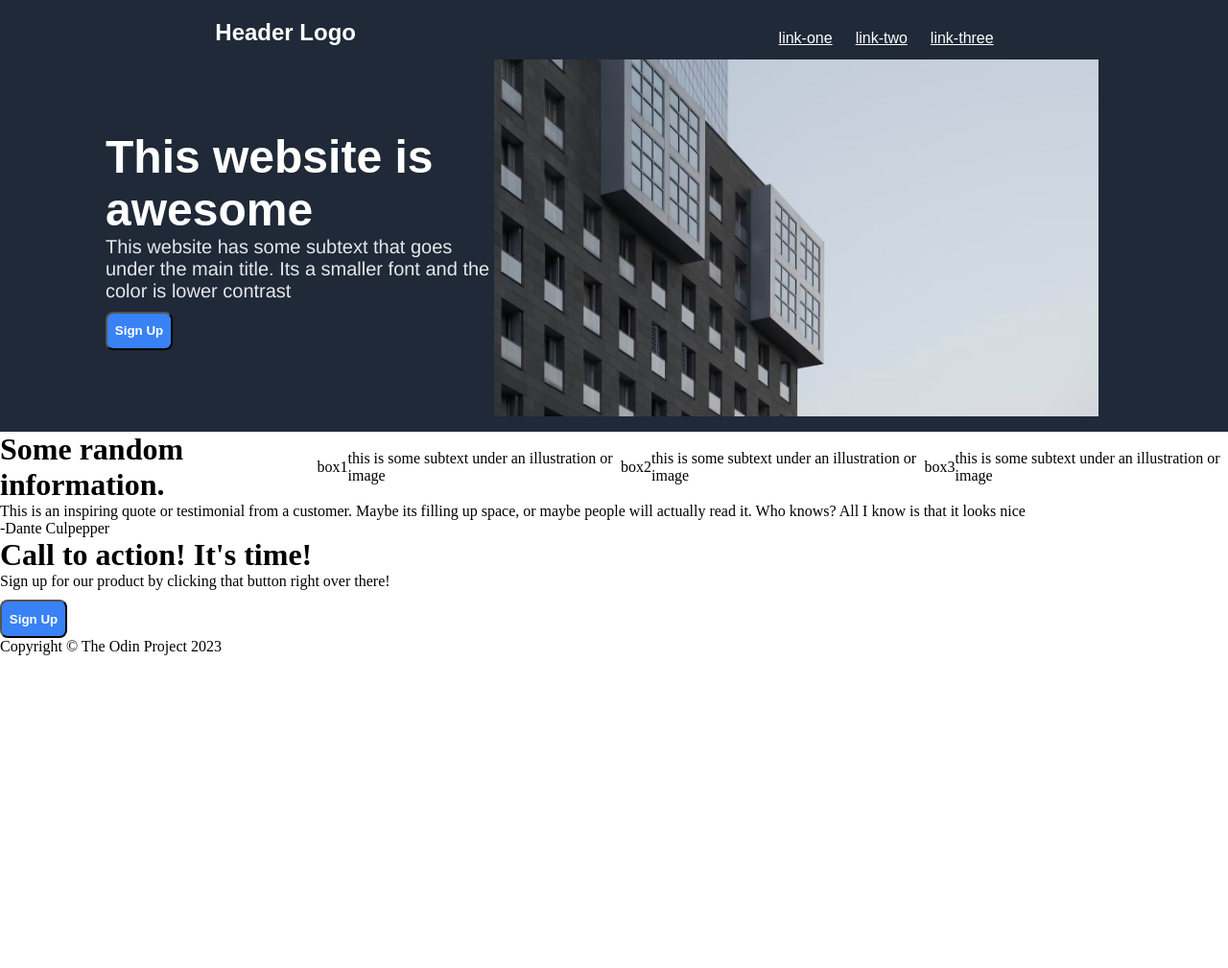
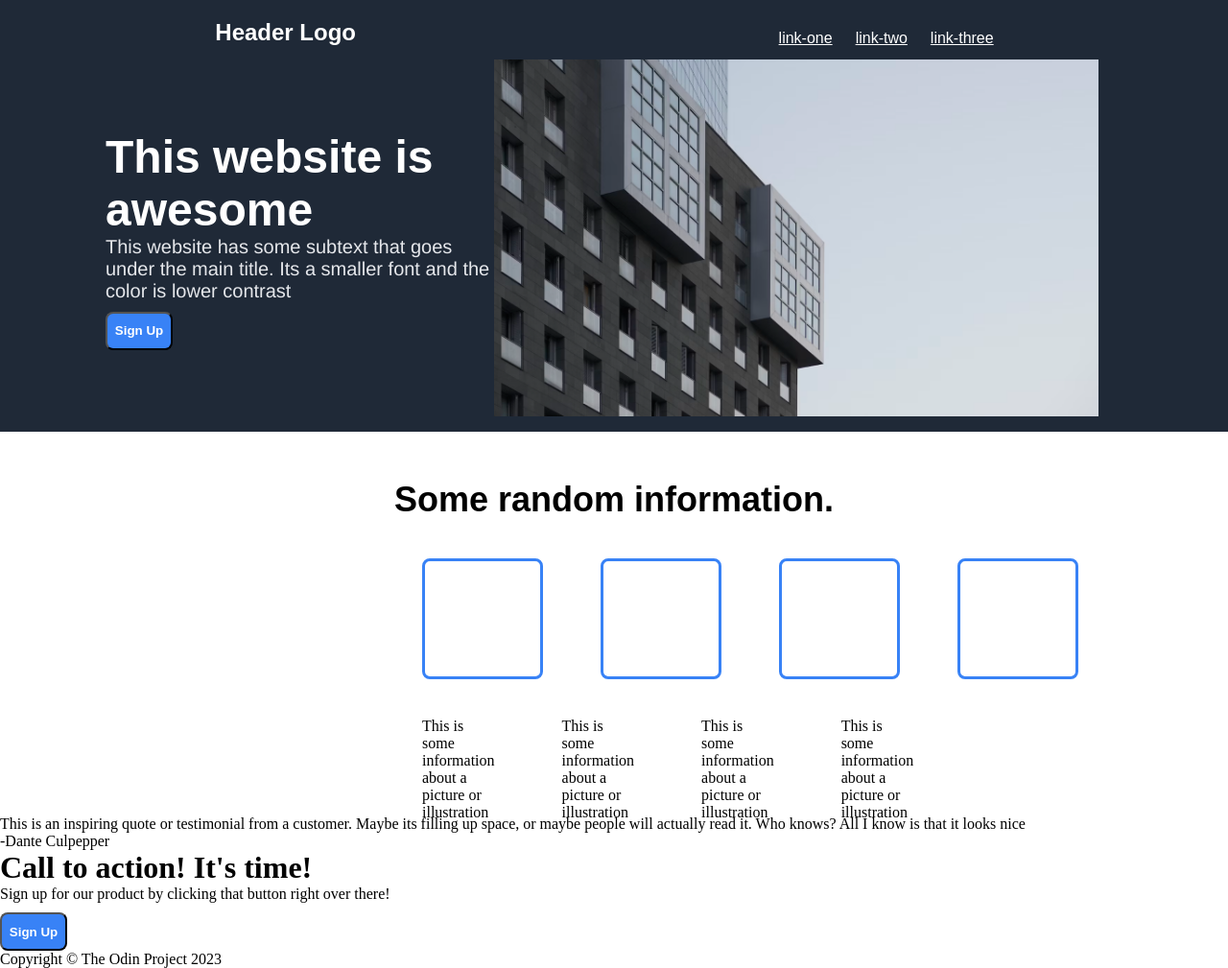
Before and after one commit to lizardkid55/landing-page, a plain HTML site: page index.html in a window 1280 px wide. Shown: the whole page at 96% size. Before the commit the page ends 800 px from the top, so only its background shows below. Drawn offline with Linux system fonts and the light colour scheme.

Commit message:
Started working on the second section, working on aligning the description text under the boxes, thinking of creating separate divs for each <p> and using align-self, although there is likely a much simpler solution. Boxes posed a challenge, but I really just needed a refresher on the box lesson.

```diff
--- a/index.html
+++ b/index.html
@@ -28,12 +28,18 @@
             </div>
     <div class="container2">
         <h1>Some random information.</h1>
-            <p>box1</p>
-                <span>this is some subtext under an illustration or image</span>
-            <p>box2</p>
-                <span>this is some subtext under an illustration or image</span>
-            <p>box3</p>
-                <span>this is some subtext under an illustration or image</span>
+            <div class="boxes">
+                <div class="box1"></div>
+                <div class="box2"></div>
+                <div class="box3"></div>
+                <div class="box4"></div>
+            </div>
+        <div class="illustrationdetails">
+            <p>This is some information about a picture or illustration</p>
+            <p>This is some information about a picture or illustration</p>
+            <p>This is some information about a picture or illustration</p>
+            <p>This is some information about a picture or illustration</p>
+        </div>
     </div>
     <div class="container3">
         <p>This is an inspiring quote or testimonial from a customer. Maybe its filling up space, or maybe people will actually read it. Who knows? All I know is that it looks nice</p>
--- a/style.css
+++ b/style.css
@@ -85,4 +85,62 @@ img{
 .container2{
     display: flex;
     align-items: center;
+    flex-direction: column;
+    height: 400px;
+    padding: 50px 0px;
 }
+
+
+.container2 h1{
+    font-family: Arial, Helvetica, sans-serif;
+    font-size: 36px;
+    font-weight: bold;
+
+}
+
+
+.boxes{
+    display: flex;
+    justify-content: space-around;
+    gap: 60px;
+    height: auto;
+    width: 400px;
+    margin: 40px;
+
+}
+
+.box1{
+    border: 3px solid #3882F6;
+    border-radius: 8px;
+    padding: 60px;
+}
+
+.box2{
+    border: 3px solid #3882F6;
+    border-radius: 8px;
+    padding: 60px;
+
+}
+
+.box3{
+    border: 3px solid #3882F6;
+    border-radius: 8px;
+    padding: 60px;
+    margin: 0;
+}
+
+.box4{
+    border: 3px solid #3882F6;
+    border-radius: 8px;
+    padding: 60px;
+    margin: 0;
+}
+
+.illustrationdetails{
+    display: flex;
+    flex-wrap: nowrap;
+    align-items: center;
+    justify-content: space-between;
+    width: 400px;
+    gap: 70px;
+}
```
